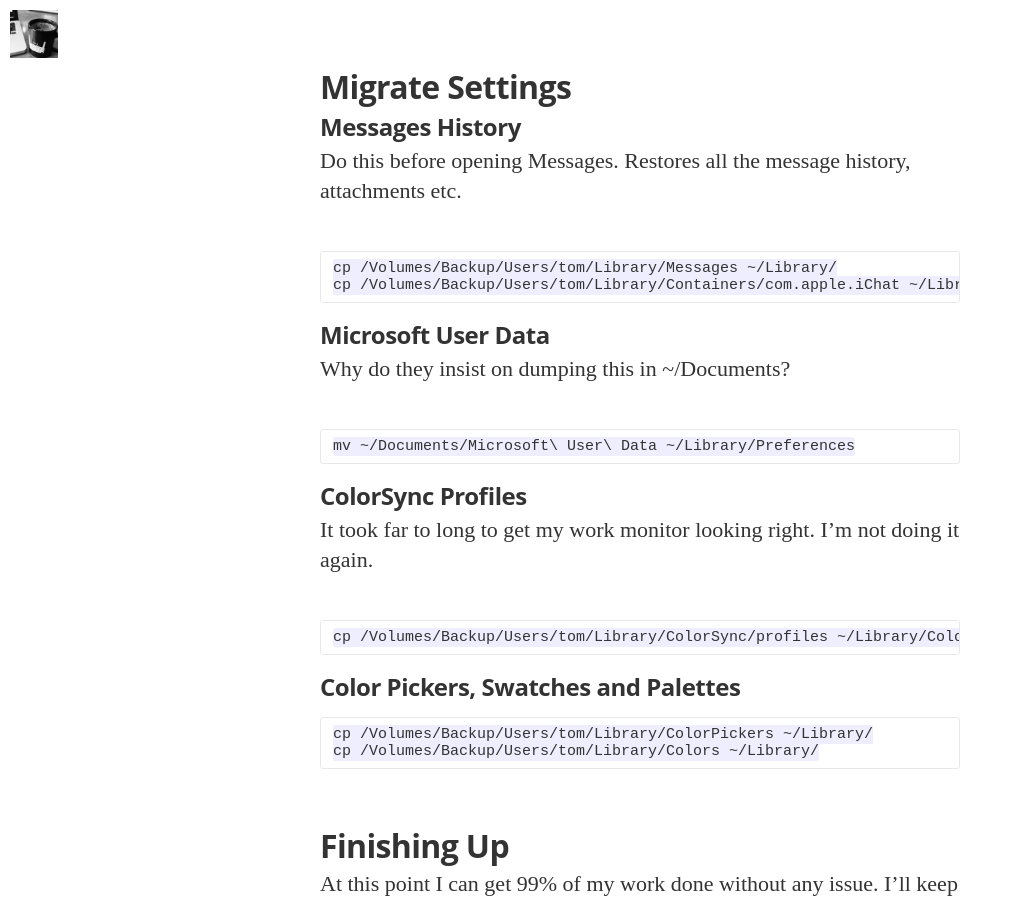
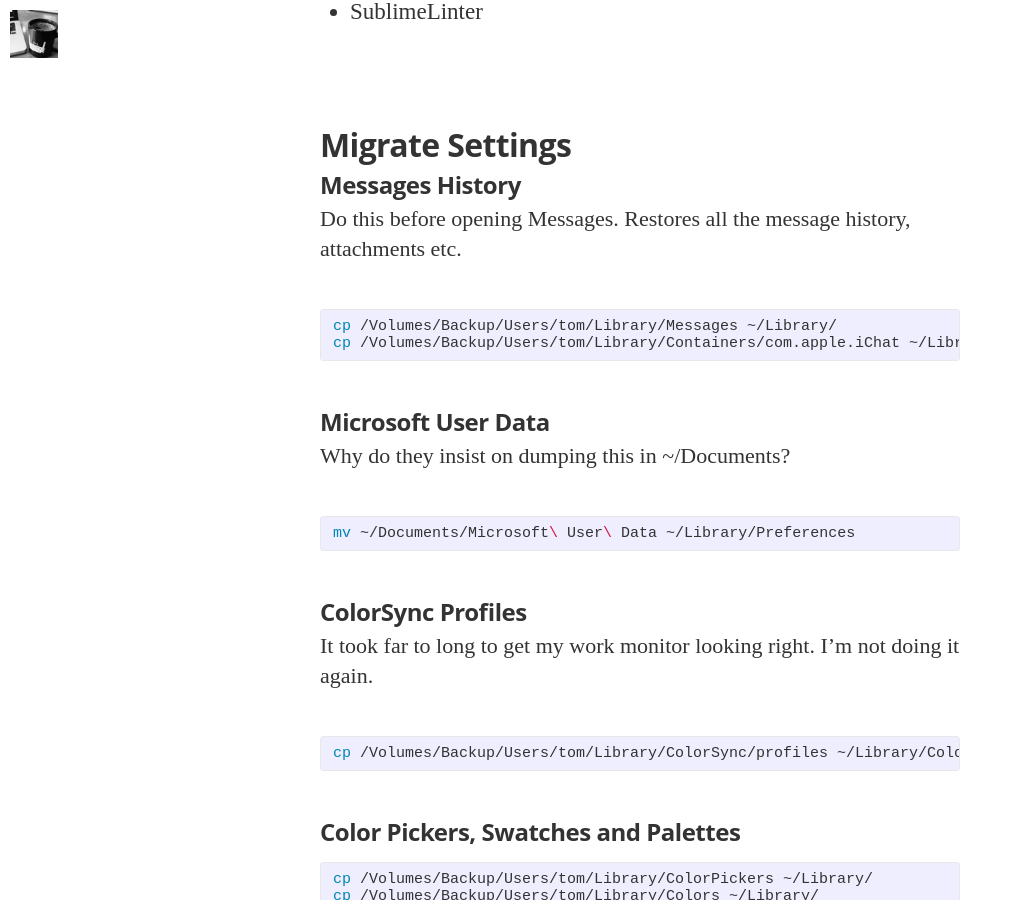
Before and after one commit to tom-henderson/tom-henderson.github.io, a Jekyll site: the page built from _posts/2014-08-19-starting-from-scratch.md, in a window 1280 px wide and 900 px high, scrolled down 5923 px. Shown: the whole window, without its empty margins (0-1013 px from the left). Built offline with Jekyll 4.4.1, drawn with Linux system fonts in a browser that asks for light colours; nearby versions of some CDN libraries; some web fonts are replaced; some of the changed text lies outside the part shown.

Commit message:
Fix code highlighting syntax

```diff
--- a/_posts/2014-08-19-starting-from-scratch.md
+++ b/_posts/2014-08-19-starting-from-scratch.md
@@ -88,27 +88,29 @@ Git isn't actually installed by default, but if you run it you get an install pr
 Worth rebooting after this.
 
 {% highlight bash %}
-    cd ~
-    git clone https://github.com/tom-henderson/dotfiles.git
-    ln -s dotfiles/bash_profile .bash_profile
-    ln -s dotfiles/gitconfig .gitconfig
-    ln -s dotfiles/screenrc .screenrc
-    ln -s dotfiles/scripcs .scr
-    ./dotfiles/keyboard-shortcuts.sh
-    ./dotfiles/config-osx.sh
-    reboot
+cd ~
+git clone https://github.com/tom-henderson/dotfiles.git
+ln -s dotfiles/bash_profile .bash_profile
+ln -s dotfiles/gitconfig .gitconfig
+ln -s dotfiles/screenrc .screenrc
+ln -s dotfiles/scripcs .scr
+./dotfiles/keyboard-shortcuts.sh
+./dotfiles/config-osx.sh
+reboot
 {% endhighlight %}
 
 ### SSH
-
-    ssh-keygen -t rsa -C "${myemail}"
-    eval "$(ssh-agent -s)"
-    ssh-add ~/.ssh/id_rsa
+{% highlight bash %}
+ssh-keygen -t rsa -C "${myemail}"
+eval "$(ssh-agent -s)"
+ssh-add ~/.ssh/id_rsa
+{% endhighlight %}
 
 ### Virtualenvwrapper
-
-    easy_install pip
-    pip install virtualenvwrapper
+{% highlight bash %}
+easy_install pip
+pip install virtualenvwrapper
+{% endhighlight %}
 
 ### Jekyll:
 
@@ -137,25 +139,31 @@ I really need to get my SublimeText configuration into git.
 
 Do this before opening Messages. Restores all the message history, attachments etc.
 
-    cp /Volumes/Backup/Users/tom/Library/Messages ~/Library/
-    cp /Volumes/Backup/Users/tom/Library/Containers/com.apple.iChat ~/Library/Containers/
+{% highlight bash %}
+cp /Volumes/Backup/Users/tom/Library/Messages ~/Library/
+cp /Volumes/Backup/Users/tom/Library/Containers/com.apple.iChat ~/Library/Containers/
+{% endhighlight %}
 
 ### Microsoft User Data
 
 Why do they insist on dumping this in ~/Documents?
 
-    mv ~/Documents/Microsoft\ User\ Data ~/Library/Preferences
+{% highlight bash %}
+mv ~/Documents/Microsoft\ User\ Data ~/Library/Preferences
+{% endhighlight %}
 
 ### ColorSync Profiles
 
 It took far to long to get my work monitor looking right. I'm not doing it again.
-
-    cp /Volumes/Backup/Users/tom/Library/ColorSync/profiles ~/Library/ColorSync/
+{% highlight bash %}
+cp /Volumes/Backup/Users/tom/Library/ColorSync/profiles ~/Library/ColorSync/
+{% endhighlight %}
 
 ### Color Pickers, Swatches and Palettes
-
-    cp /Volumes/Backup/Users/tom/Library/ColorPickers ~/Library/
-    cp /Volumes/Backup/Users/tom/Library/Colors ~/Library/
+{% highlight bash %}
+cp /Volumes/Backup/Users/tom/Library/ColorPickers ~/Library/
+cp /Volumes/Backup/Users/tom/Library/Colors ~/Library/
+{% endhighlight %}
 
 ## Finishing Up
 
```
Also changed, not shown: _posts/2014-08-19-colour-picker.md (+3 -1 lines), _posts/2014-12-15-django-ci.md (+11 -5 lines).
